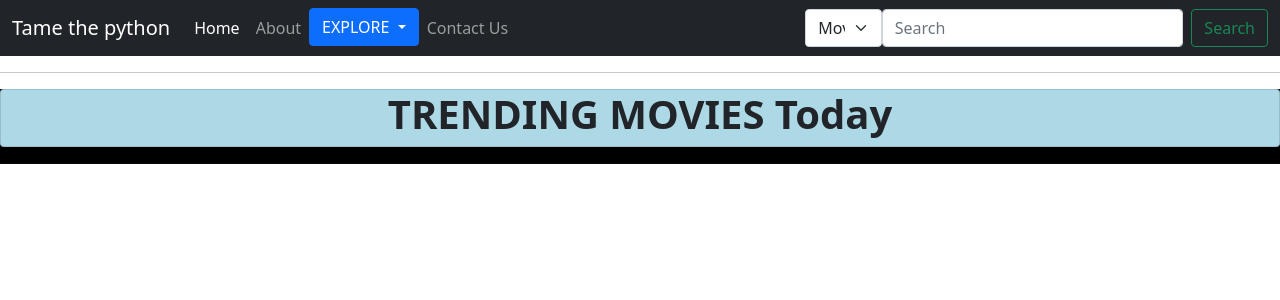
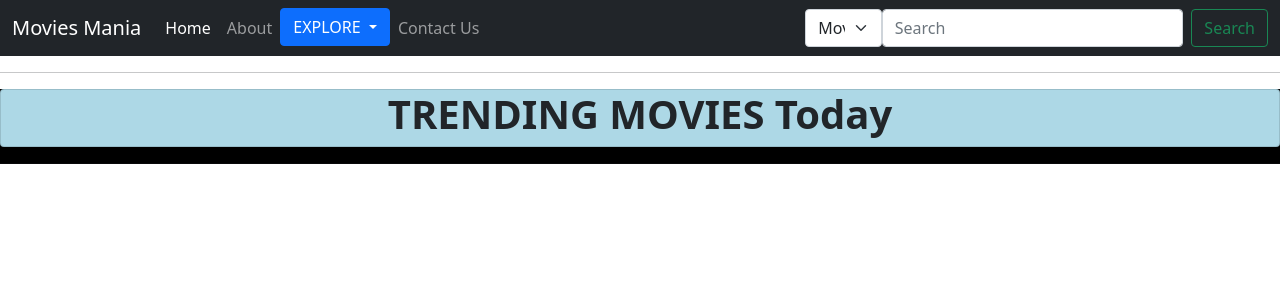
Before and after one commit to AyushSaxena2522/Movie-Mania, a Django app: page /trending_movies/ in a window 1280 px wide. Shown: the top 300 px of the page. Run offline with Django 4.2, Linux system fonts and the light colour scheme; data that the repository does not hold is empty; some libraries are stand-ins or nearby versions.

Commit message:
Update base.html

```diff
--- a/templates/base.html
+++ b/templates/base.html
@@ -10,7 +10,7 @@
 
     <!-- Bootstrap CSS -->
     <link href="https://cdn.jsdelivr.net/npm/bootstrap@5.0.2/dist/css/bootstrap.min.css" rel="stylesheet" integrity="sha384-EVSTQN3/azprG1Anm3QDgpJLIm9Nao0Yz1ztcQTwFspd3yD65VohhpuuCOmLASjC" crossorigin="anonymous">
-    <title>{% block title %}{% endblock title %} | Sample website</title>
+    <title>{% block title %}{% endblock title %} | Movies Mania</title>
 
     <style>
       .dropdown:hover>.dropdown-menu {
@@ -26,7 +26,7 @@
   <body style="background-color:black mx-0 px-0 my-0">
     <nav class="navbar navbar-expand-lg bg-body-tertiary navbar-dark bg-dark">
         <div class="container-fluid">
-          <a class="navbar-brand" href="#">Tame the python</a>
+          <a class="navbar-brand" href="#">Movies Mania</a>
           <button class="navbar-toggler" type="button" data-bs-toggle="collapse" data-bs-target="#navbarSupportedContent" aria-controls="navbarSupportedContent" aria-expanded="false" aria-label="Toggle navigation">
             <span class="navbar-toggler-icon"></span>
           </button>
@@ -52,7 +52,6 @@
                 <ul class="dropdown-menu" aria-labelledby="dropdownMenuButton">
                   <li><a class="dropdown-item" href="https://tame-the-python-ojass.vercel.app/trending_movies/">Movies</a></li>
                   <li><a class="dropdown-item" href="https://tame-the-python-ojass.vercel.app/trending_tvshows/">Tv Shows</a></li>
-                  <li><a class="dropdown-item" href="https://tame-the-python-ojass.vercel.app/trending_people/">Peoples</a></li>
                 </ul>
               </div>
 
@@ -68,7 +67,6 @@
                 <option value="movie" > Movies  </option>
                 <option value="tv">TV Shows</option>
                 <option value="person">Peoples</option>
-                <option values="Anime">Anime</option>
 
             </select>
         </div>
```
